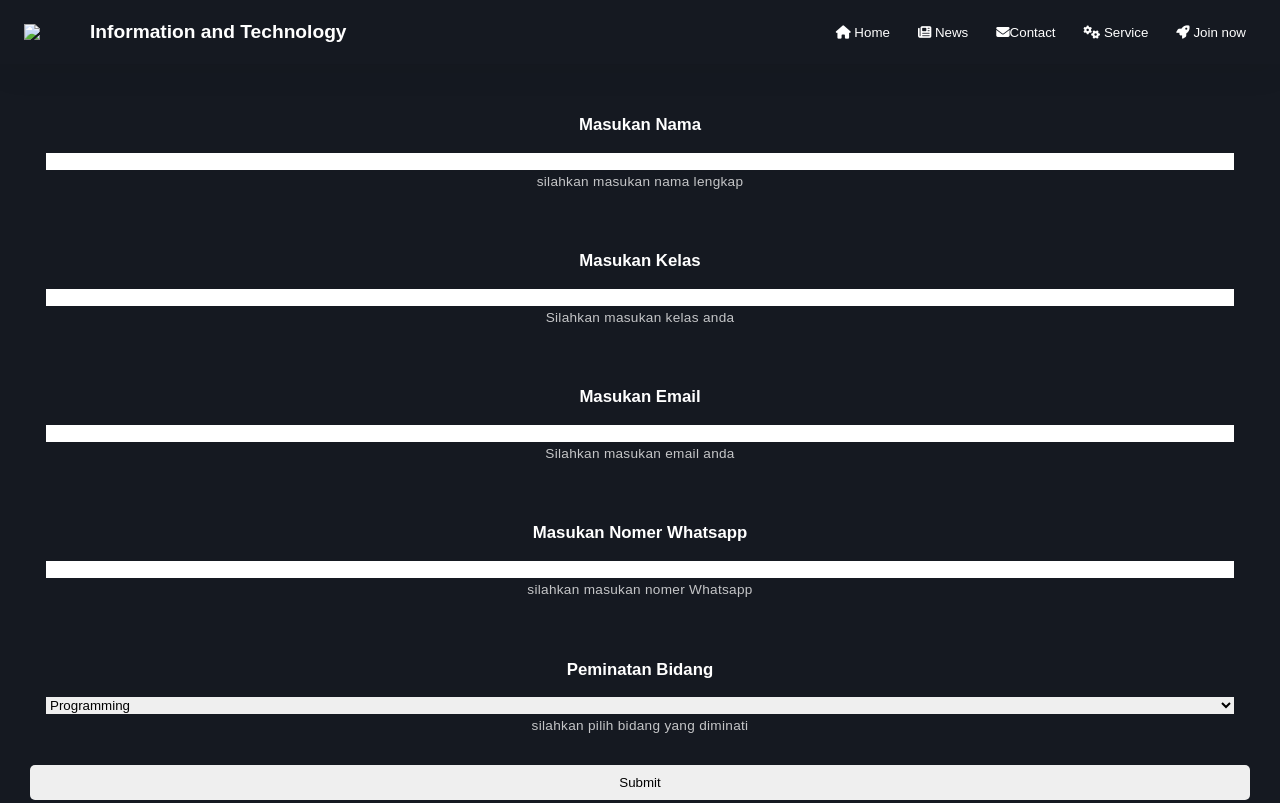
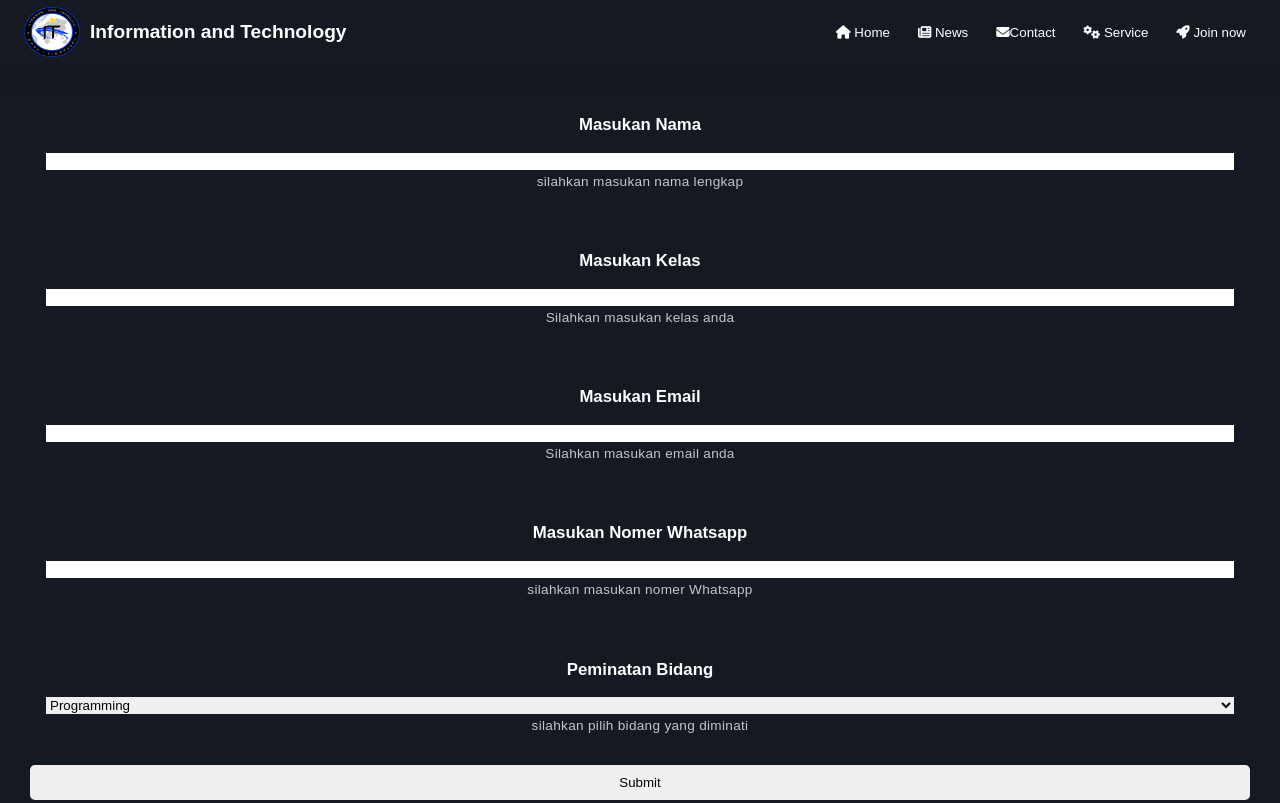
Before and after one commit to it-id-xyz/website, a plain HTML site: page form.html in a window 1280 px wide. Shown: the top 803 px of the page. Drawn offline with Linux system fonts and the light colour scheme; the site is published under a folder, as on GitHub Pages, so addresses that start at the root find nothing.

Commit message:
Update form.html

```diff
--- a/form.html
+++ b/form.html
@@ -5,12 +5,13 @@
     <meta name="viewport" content="width=device-width, initial-scale=1.0">
     <link rel="stylesheet" href="assets/css/style.css">
     <link rel="stylesheet" href="https://cdnjs.cloudflare.com/ajax/libs/font-awesome/6.5.1/css/all.min.css">
+    <link rel="icon" href="assets/favicon.ico">
     <title>IT</title>
 </head>
 <body>
     <header class="navbar">
         <div class="nav-logo">
-        <img src="/assets/img/it.png" class="logo">
+        <img src="assets/img/it.png" class="logo">
         <h1>Information and Technology</h1>
         </div>
         <nav class="nav-btn-mobile">
@@ -116,4 +117,5 @@
     <script src="assets/js/main.js"></script>
     <script src="assets/js/index.js"></script>
 </body>
+
 </html>
```
